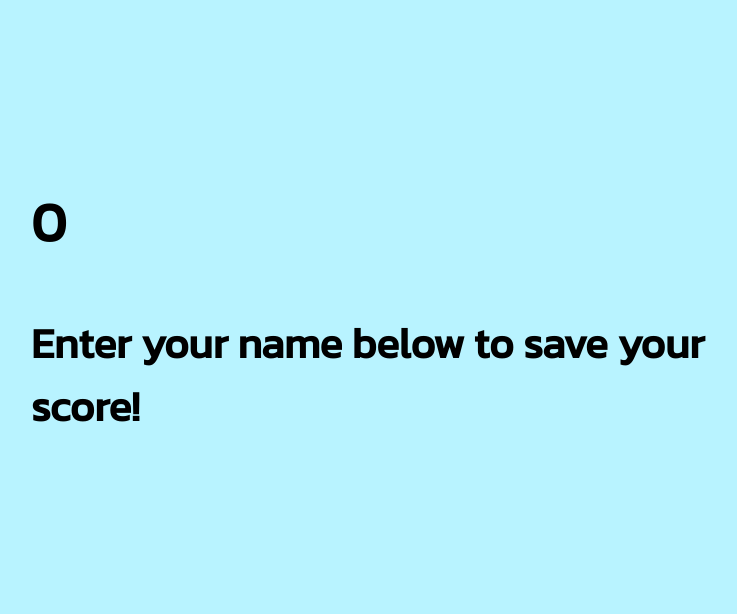
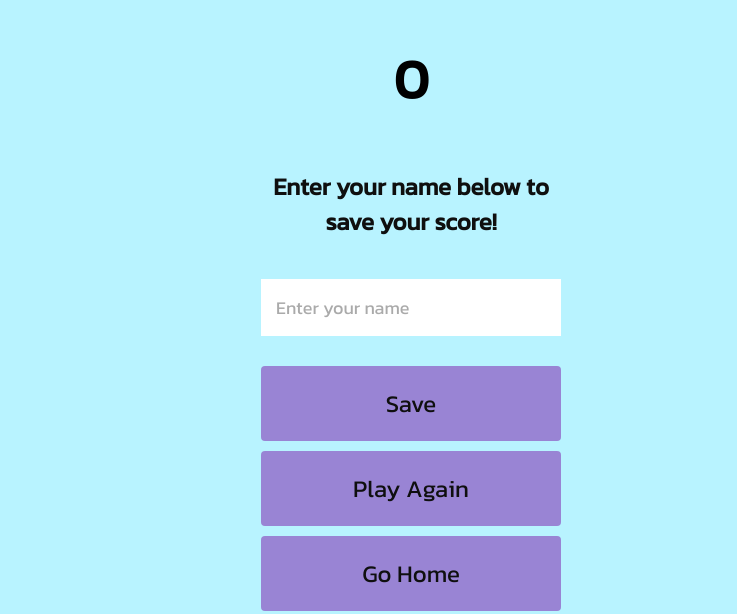
Before and after one commit to Pauldwyer/quiz-game-2.1, a plain HTML site: page end.html in a window 1280 px wide. Shown: the part 310-924 px from the top of the page, without its empty margins (229-966 px from the left). Drawn offline with Linux system fonts and the light colour scheme.

Commit message:
add style to end screen buttons

```diff
--- a/assets/style.css
+++ b/assets/style.css
@@ -73,3 +73,41 @@ h2 {
     background-color: rgb(153, 132, 212);
     border-radius: 4px;
 }
+
+/* end page */
+
+.end-form-container {
+    width: 100%;
+    display: flex;
+    flex-direction: column;
+    align-items: center;
+    max-width: 30rem;
+}
+
+input {
+    margin-bottom: 1rem;
+    width: 20rem;
+    padding: 1.5rem;
+    font-size: 1.8rem;
+    border: none;
+}
+
+input::placeholder {
+    color: #aaa;
+}
+
+#username {
+    margin-bottom: 3rem;
+    width: 100%;
+    outline: none;
+}
+
+#end-text {
+    font-size: 2.4rem;
+    color: rgb(15, 15, 15);
+    text-align: center;
+}
+
+#saveScoreBtn {
+    border: none;
+}
--- a/end.html
+++ b/end.html
@@ -13,11 +13,15 @@
 </head>
 <body>
     <div class="container">
-        <div id="end" class="flex-center flexcolumn">
+        <div id="end" class="flex-center flex-column">
             <h1 id="finalScore">0</h1>
             <form class="end-form-container">
                 <h2 id="end-text">Enter your name below to save your score!</h2>
+                <input type="text" name="name" id="username" placeholder="Enter your name">
+                <button class="btn" id="saveScoreBtn" type="submit" onClick="saveHighScore(event)" disabled>Save</button>
             </form>
+            <a href="/game.html" class="btn">Play Again</a>
+            <a href="/" class="btn">Go Home</a>
         </div>
     </div>
 </body>
```
